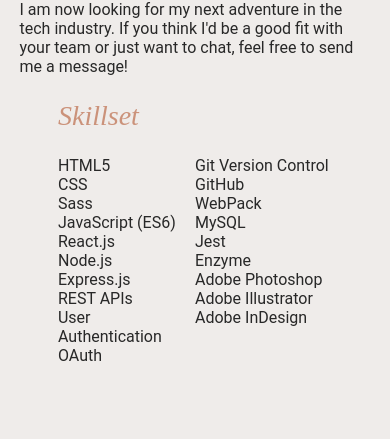
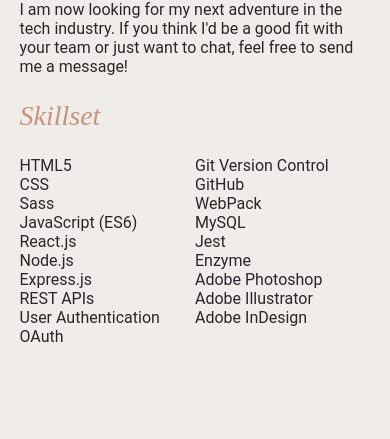
Before and after one commit to LaurieGami/portfolio-fe, a React (Create React App) app: page /about in a window 390 px wide. Shown: the part 614-1053 px from the top of the page. Built offline with nearby package versions, Linux system fonts and the light colour scheme; a web font is replaced by a local one.

Commit message:
Fixed the About Page responsiveness

```diff
--- a/src/pages/AboutPage/AboutPage.scss
+++ b/src/pages/AboutPage/AboutPage.scss
@@ -16,6 +16,9 @@
 
     &__section {
         padding-top: $padding*3;
+        width: 100%;
+        display: flex;
+        flex-direction: column;
 
         &:last-child {
             padding-bottom: $padding*3;
```
